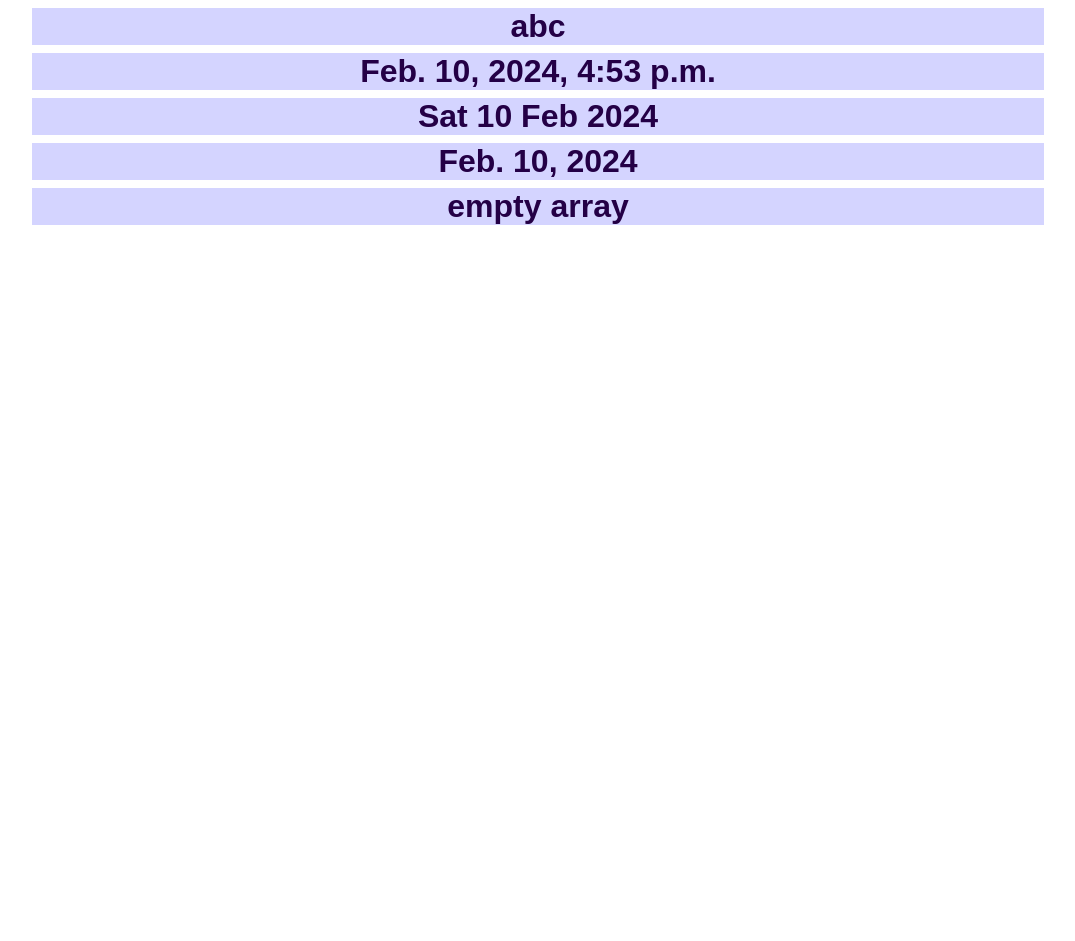
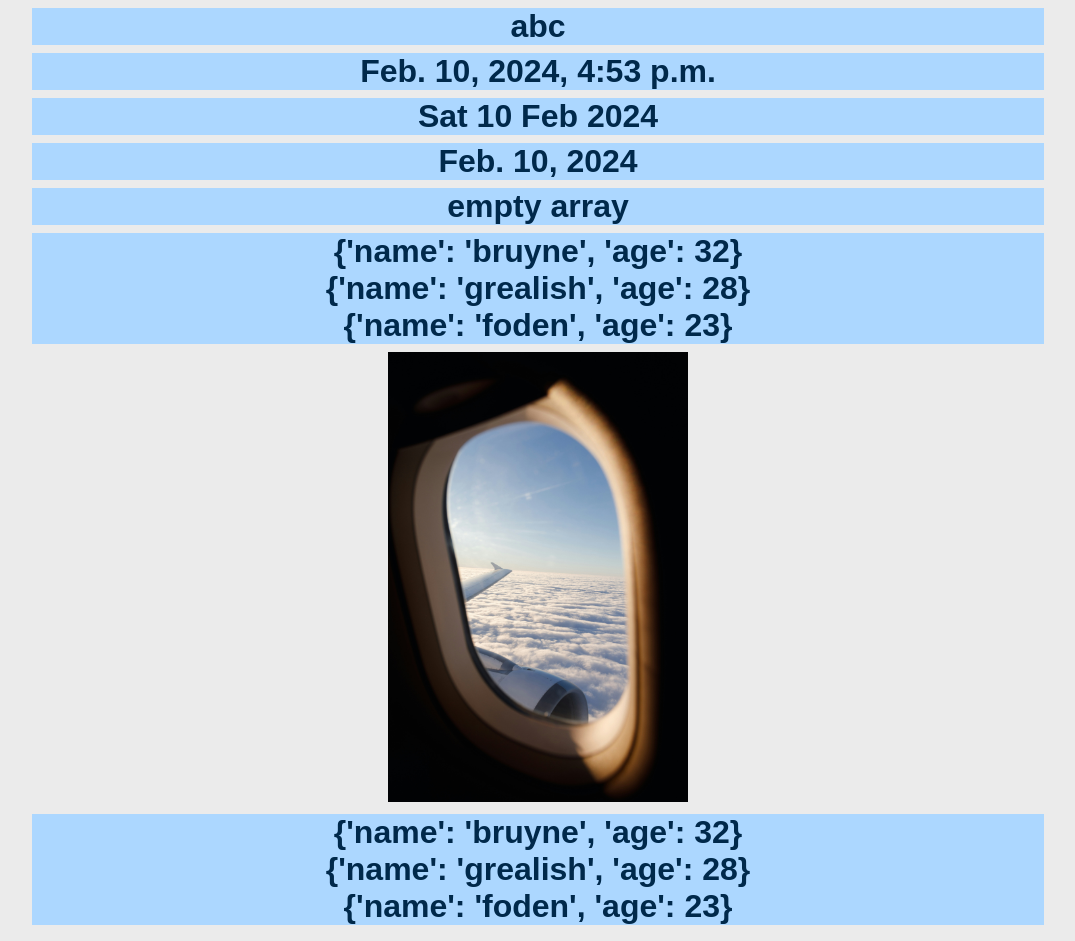
Before and after one commit to roufujjaman/django-practice, a Django app: page /filters/ in a window 1280 px wide. Shown: the whole page, without its empty margins (102-1177 px from the left). Before the commit the page ends 225 px from the top, so only its background shows below. Run offline with Django 5.2, Linux system fonts and the light colour scheme.

Commit message:
12 FEB 24

```diff
--- a/project_1/filters/static/filters/styles.css
+++ b/project_1/filters/static/filters/styles.css
@@ -2,13 +2,21 @@
     font-family: Arial, Helvetica, sans-serif;
 
 
-    color: rgb(36, 0, 70);
+    color: rgb(0, 41, 75);
     text-align: center;
+    background-color: rgb(235, 235, 235);
 }
 
 h1 {
     width: 80%;
-    background-color: rgb(212, 212, 255);
-    margin: auto;
-    margin-bottom: 0.5rem;
+    background-color: rgb(172, 215, 255);
+    margin: auto auto;
 }
+
+img {
+    width: 300px;
+}
+
+* {
+    margin-bottom: 0.5rem !important;
+}
--- a/project_1/filters/templates/filters/index.html
+++ b/project_1/filters/templates/filters/index.html
@@ -1,4 +1,5 @@
 {% extends "filters/layout.html" %}
+{% load static %}
 
 {% block body %}
     <h1>{{ arr | join:"" }}</h1>
@@ -6,4 +7,7 @@
     <h1>{{ today | date:"D d M Y"}}</h1>
     <h1>{{ today | date}}</h1>
     <h1>{{ emptyArr | default:"empty array" }}</h1>
+    <h1>{{ players | dictsortreversed:"age" | join:"<br>" }}</h1>
+    <img src="{% static 'filters/img1.jpg' %}" alt="">
+    <h1>{{ players | dictsortreversed:"age" | join:"<br>" }}</h1>
 {% endblock %}
--- a/project_1/filters/views.py
+++ b/project_1/filters/views.py
@@ -6,5 +6,9 @@
     return render(request, "filters/index.html", {
         "arr": ["a", "b", "c"],
         "today": datetime.now(),
-        "emptyArr": []
+        "emptyArr": [],
+        "players": [{"name": "foden", "age": 23},
+                    {"name": "bruyne", "age": 32},
+                    {"name": "grealish", "age": 28}],
+        "h1": "<p> this is an escape tag</p>",
     })
```
Also changed, not shown: project_1/filters/static/filters/img1.jpg (added).
